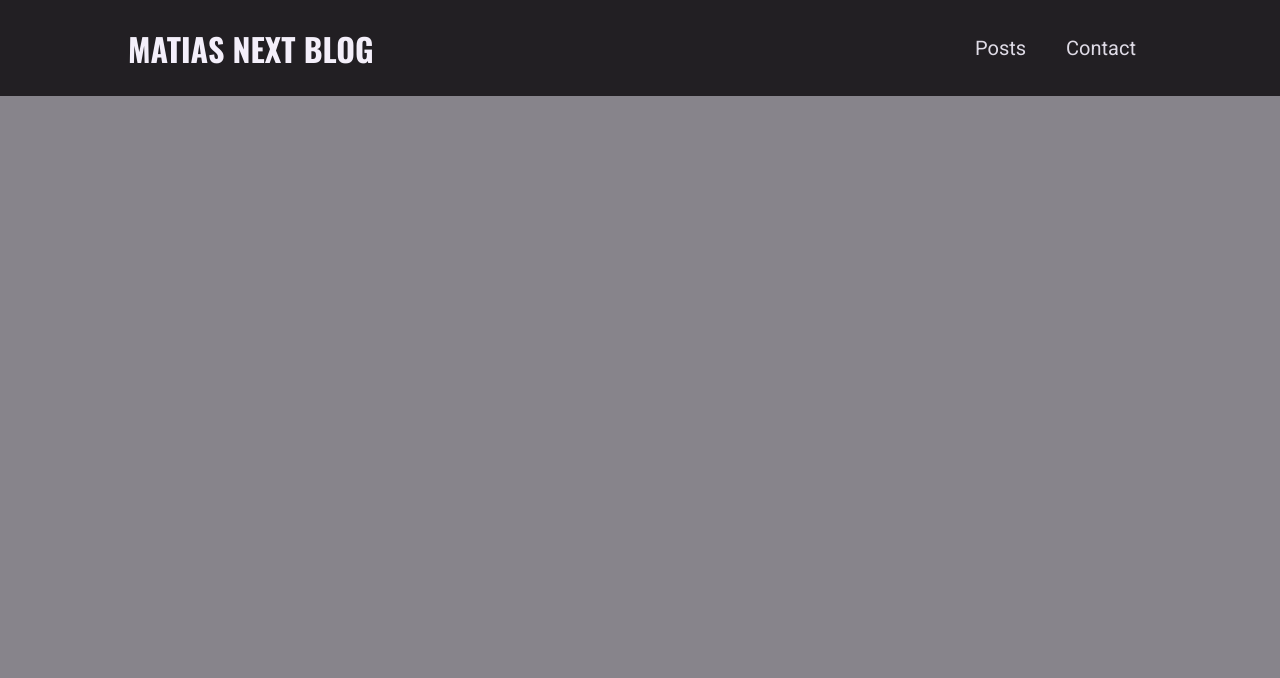
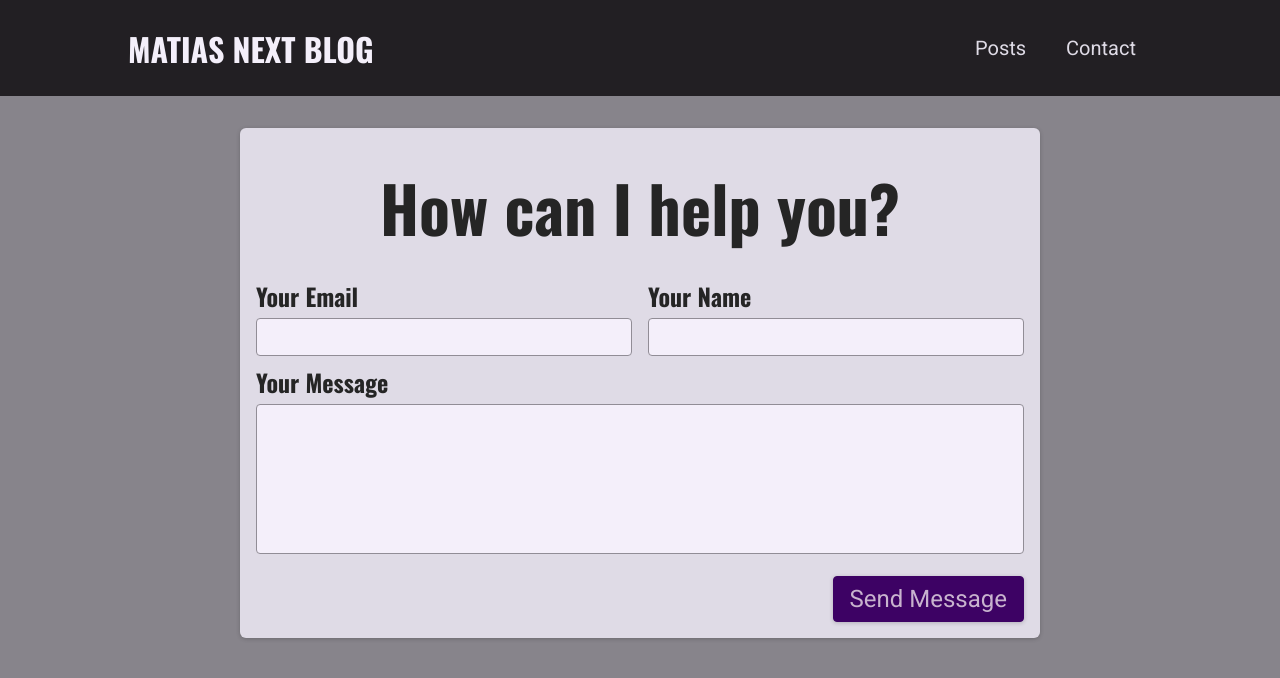
Before and after one commit to Mldamico/blog-next, a Next.js app: page /contact in a window 1280 px wide. Shown: the top 678 px of the page. Built offline with nearby package versions, Linux system fonts and the light colour scheme.

Commit message:
Contact Page

```diff
--- /dev/null
+++ b/components/contact/ContactForm.js
@@ -0,0 +1,28 @@
+import React from 'react';
+import classes from './ContactForm.module.css';
+export const ContactForm = () => {
+  return (
+    <section className={classes.contact}>
+      <h1>How can I help you?</h1>
+      <form className={classes.form}>
+        <div className={classes.controls}>
+          <div className={classes.control}>
+            <label htmlFor='email'>Your Email</label>
+            <input type='email' id='email' required />
+          </div>
+          <div className={classes.control}>
+            <label htmlFor='name'>Your Name</label>
+            <input type='text' id='name' required />
+          </div>
+        </div>
+        <div className={classes.control}>
+          <label htmlFor='message'>Your Message</label>
+          <textarea name='message' id='message' rows='5'></textarea>
+        </div>
+        <div className={classes.actions}>
+          <button>Send Message</button>
+        </div>
+      </form>
+    </section>
+  );
+};
--- /dev/null
+++ b/components/contact/ContactForm.module.css
@@ -0,0 +1,73 @@
+.contact {
+  margin: var(--size-8) auto;
+  border-radius: 6px;
+  background-color: var(--color-grey-100);
+  width: 90%;
+  max-width: 50rem;
+  padding: var(--size-4);
+  box-shadow: 0 1px 4px rgba(0, 0, 0, 0.2);
+  font-size: var(--size-6);
+}
+
+.contact h1 {
+  font-size: var(--size-8);
+  margin: var(--size-4) 0;
+  text-align: left;
+}
+
+.form label {
+  display: block;
+  font-family: 'Oswald', sans-serif;
+  font-weight: bold;
+  margin: var(--size-2) 0 var(--size-1) 0;
+}
+
+.form input,
+.form textarea {
+  font: inherit;
+  padding: var(--size-1);
+  border-radius: 4px;
+  width: 100%;
+  border: 1px solid var(--color-grey-400);
+  background-color: var(--color-grey-50);
+  resize: none;
+}
+
+.controls {
+  display: flex;
+  column-gap: 1rem;
+  flex-wrap: wrap;
+}
+
+.control {
+  flex: 1;
+  min-width: 10rem;
+}
+
+.actions {
+  margin-top: var(--size-4);
+  text-align: right;
+}
+
+.form button {
+  font: inherit;
+  cursor: pointer;
+  background-color: var(--color-primary-700);
+  border: 1px solid var(--color-primary-700);
+  padding: var(--size-2) var(--size-4);
+  border-radius: 4px;
+  color: var(--color-primary-50);
+  box-shadow: 0 1px 4px rgba(0, 0, 0, 0.2);
+}
+
+.form button:hover {
+  background-color: var(--color-primary-500);
+  border-color: var(--color-primary-500);
+}
+
+@media (min-width: 768px) {
+  .contact h1 {
+    font-size: var(--size-16);
+    text-align: center;
+  }
+}
--- a/pages/contact.js
+++ b/pages/contact.js
@@ -1,5 +1,6 @@
 import Head from 'next/head';
+import { ContactForm } from '../components/contact/ContactForm';
 
 export default function ContactPage() {
-  return <div></div>;
+  return <ContactForm />;
 }
```
